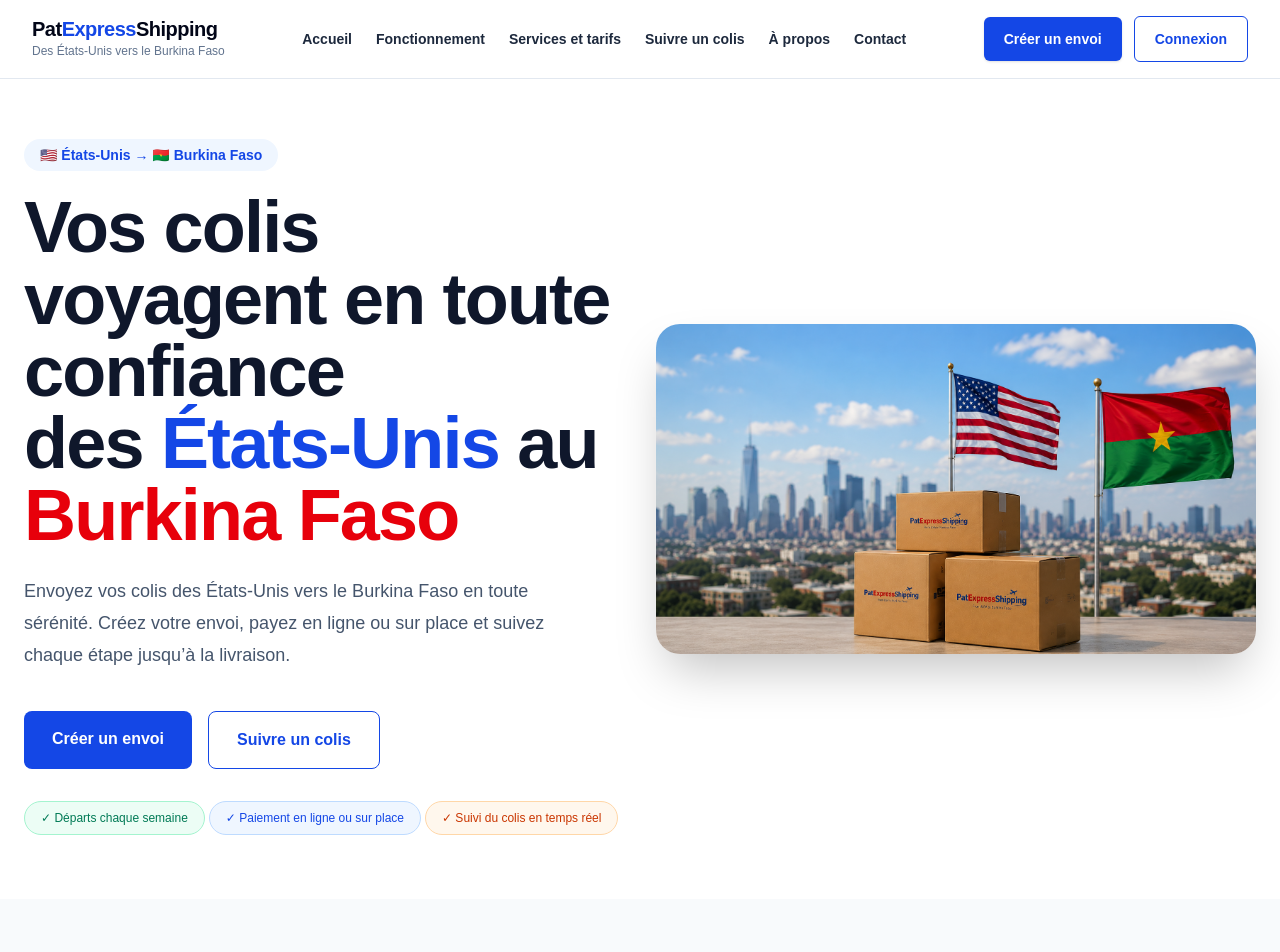
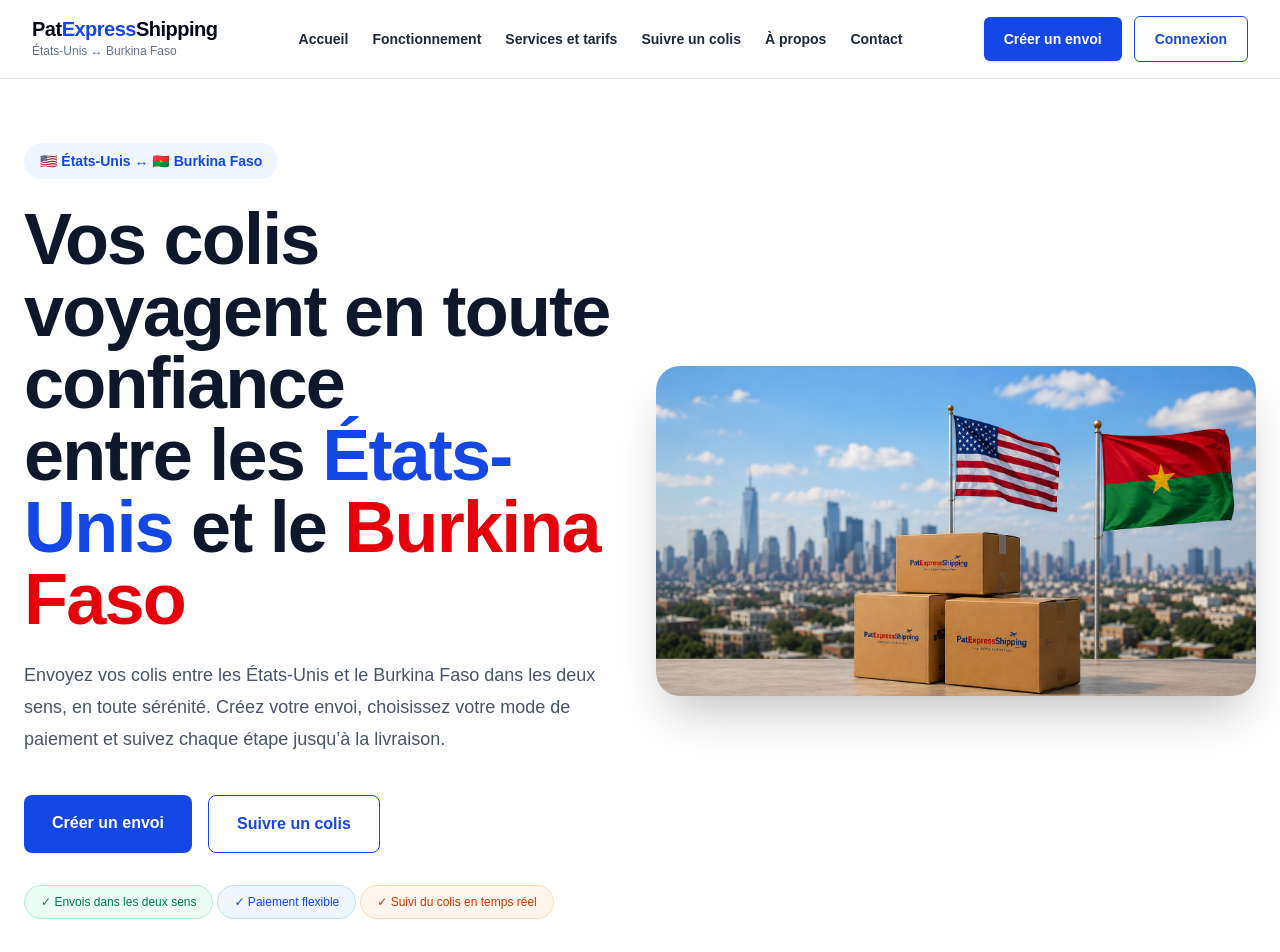
Before and after one commit to Hazichomwarr/pat-express-shipping, a Next.js app: page / in a window 1280 px wide. Shown: the top 952 px of the page. Built offline with nearby package versions, Linux system fonts and the light colour scheme.

Commit message:
refactor(ui): update navbar and hero

```diff
--- a/components/landing/Hero.tsx
+++ b/components/landing/Hero.tsx
@@ -1,4 +1,4 @@
-// src/components/Hero.tsx
+// components/landing/Hero.tsx
 
 import Image from "next/image";
 import Link from "next/link";
@@ -8,23 +8,22 @@ export default function Hero() {
     <section className="bg-white">
       <div className="mx-auto grid max-w-7xl gap-8 px-6 py-16 lg:grid-cols-2 lg:items-center">
         {/* Left */}
-
         <div>
-          <span className="rounded-full bg-blue-50 px-4 py-2 text-sm font-semibold text-blue-700">
-            🇺🇸 États-Unis → 🇧🇫 Burkina Faso
+          <span className="inline-flex rounded-full bg-blue-50 px-4 py-2 text-sm font-semibold text-blue-700">
+            🇺🇸 États-Unis ↔ 🇧🇫 Burkina Faso
           </span>
 
-          <h1 className="mt-6 text-6xl md:text-7xl font-bold tracking-tight text-slate-900">
+          <h1 className="mt-6 text-6xl font-bold tracking-tight text-slate-900 md:text-7xl">
             Vos colis voyagent en toute confiance
             <br />
-            des <span className="text-blue-700">États-Unis</span> au{" "}
+            entre les <span className="text-blue-700">États-Unis</span> et le{" "}
             <span className="text-red-600">Burkina Faso</span>
           </h1>
 
           <p className="mt-6 max-w-xl text-lg leading-8 text-slate-600">
-            Envoyez vos colis des États-Unis vers le Burkina Faso en toute
-            sérénité. Créez votre envoi, payez en ligne ou sur place et suivez
-            chaque étape jusqu’à la livraison.
+            Envoyez vos colis entre les États-Unis et le Burkina Faso dans les
+            deux sens, en toute sérénité. Créez votre envoi, choisissez votre
+            mode de paiement et suivez chaque étape jusqu’à la livraison.
           </p>
 
           <div className="mt-10 flex flex-col gap-4 sm:flex-row">
@@ -45,11 +44,11 @@ export default function Hero() {
 
           <div className="mt-8 flex flex-wrap items-center gap-1">
             <span className="rounded-full border border-emerald-200 bg-emerald-50 px-4 py-2 text-xs font-medium text-emerald-700">
-              ✓ Départs chaque semaine
+              ✓ Envois dans les deux sens
             </span>
 
             <span className="rounded-full border border-blue-200 bg-blue-50 px-4 py-2 text-xs font-medium text-blue-700">
-              ✓ Paiement en ligne ou sur place
+              ✓ Paiement flexible
             </span>
 
             <span className="rounded-full border border-orange-200 bg-orange-50 px-4 py-2 text-xs font-medium text-orange-700">
@@ -59,12 +58,11 @@ export default function Hero() {
         </div>
 
         {/* Right */}
-
         <div className="relative">
           <div className="overflow-hidden rounded-3xl shadow-2xl">
             <Image
               src="/images/pat-hero.jpg"
-              alt="PatExpressShipping"
+              alt="PatExpressShipping — expédition entre les États-Unis et le Burkina Faso"
               width={1200}
               height={900}
               priority
--- a/components/landing/Navbar.tsx
+++ b/components/landing/Navbar.tsx
@@ -9,7 +9,7 @@ type NavbarProps = {
 
 const navigation = {
   en: {
-    tagline: "Des États-Unis vers le Burkina Faso",
+    tagline: "États-Unis ↔ Burkina Faso",
     links: [
       { label: "Accueil", href: "/" },
       { label: "Fonctionnement", href: "/#how-it-works" },
```
